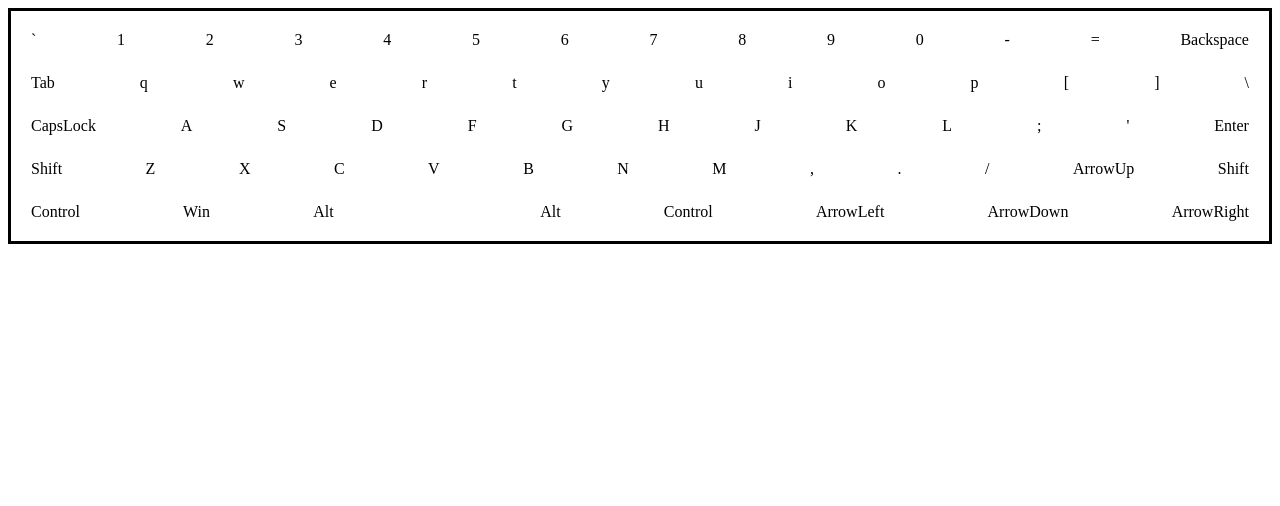
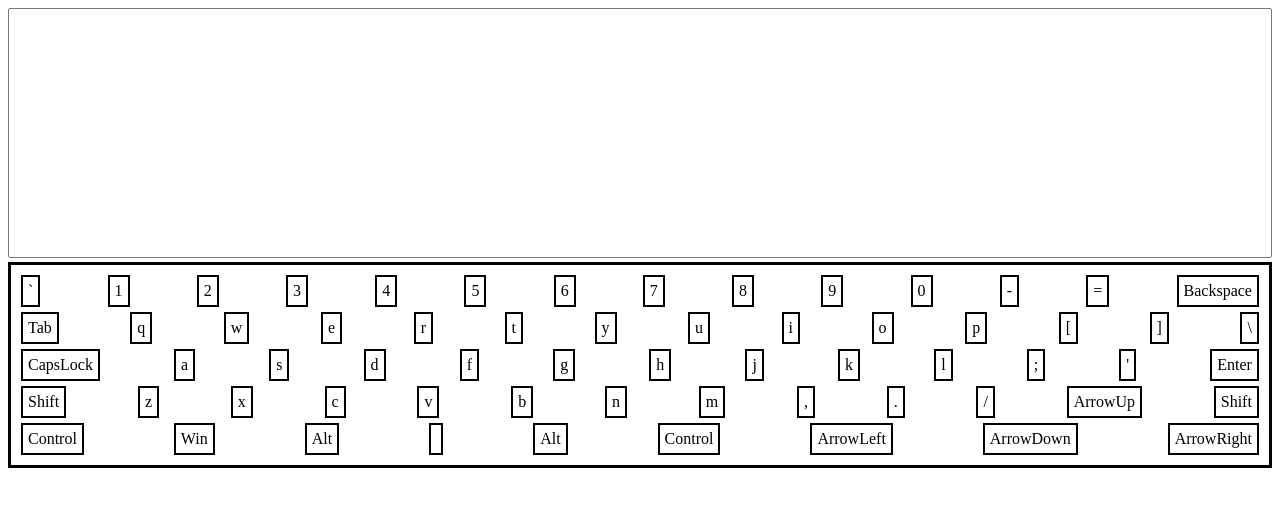
Before and after one commit to StasDevel/virtual-keyboard, a plain HTML site: page index.html in a window 1280 px wide. Drawn offline with Linux system fonts and the light colour scheme.

Commit message:
feat: add keyboard and textarea

```diff
--- a/index.html
+++ b/index.html
@@ -8,7 +8,6 @@
     <link rel="stylesheet" href="./style.css">
 </head>
 <body>
-    <div id="keyboard"></div>
     <script src="./script.js"></script>
 </body>
 </html>
--- a/script.js
+++ b/script.js
@@ -68,8 +68,6 @@
 // }
 // console.log(Object.keys(objOfEngLetters2).length)
 
-let keyboard = document.querySelector(`#keyboard`);
-
 let rowsOfButtons = [
     {
     "Backquote": "`",
@@ -105,28 +103,28 @@ let rowsOfButtons = [
     },
     {
     "CapsLock": "CapsLock",
-    "KeyA": "A",
-    "KeyS": "S",
-    "KeyD": "D",
-    "KeyF": "F",
-    "KeyG": "G",
-    "KeyH": "H",
-    "KeyJ": "J",
-    "KeyK": "K",
-    "KeyL": "L",
+    "KeyA": "a",
+    "KeyS": "s",
+    "KeyD": "d",
+    "KeyF": "f",
+    "KeyG": "g",
+    "KeyH": "h",
+    "KeyJ": "j",
+    "KeyK": "k",
+    "KeyL": "l",
     "Semicolon": ";",
     "Quote": "'",
     "Enter": "Enter"
     },
     {
     "ShiftLeft": "Shift",
-    "KeyZ": "Z",
-    "KeyX": "X",
-    "KeyC": "C",
-    "KeyV": "V",
-    "KeyB": "B",
-    "KeyN": "N",
-    "KeyM": "M",
+    "KeyZ": "z",
+    "KeyX": "x",
+    "KeyC": "c",
+    "KeyV": "v",
+    "KeyB": "b",
+    "KeyN": "n",
+    "KeyM": "m",
     "Comma": ",",
     "Period": ".",
     "Slash": "/",
@@ -145,11 +143,21 @@ let rowsOfButtons = [
     "ArrowRight": "ArrowRight"
     }
 ]
+let body = document.querySelector(`body`);
+
+let innerField = document.createElement(`textarea`);
+innerField.classList.add(`textarea`)
+body.append(innerField)
+
+let keyBoard = document.createElement(`div`);
+keyBoard.classList.add('keyBoard');
+body.append(keyBoard)
+
 
 for (let element of rowsOfButtons) {
     let buttonRow = document.createElement(`div`);
     buttonRow.classList.add(`buttonRow`);
-    keyboard.append(buttonRow)
+    keyBoard.append(buttonRow)
     for (let el in element) {
         let button = document.createElement(`div`);
         button.classList.add(`button`);
--- a/style.css
+++ b/style.css
@@ -1,4 +1,14 @@
-#keyboard {
+* {
+    box-sizing: border-box;
+}
+
+.textarea {
+    width: 100%;
+    height: 250px;
+    resize: none;
+}
+
+.keyBoard {
     display: block;
     border: 3px solid black;
     padding: 5px;
@@ -11,5 +21,6 @@
 }
 
 .button {
-    padding: 10px;
+    padding: 5px;
+    border: 2px solid black;
 }
```
